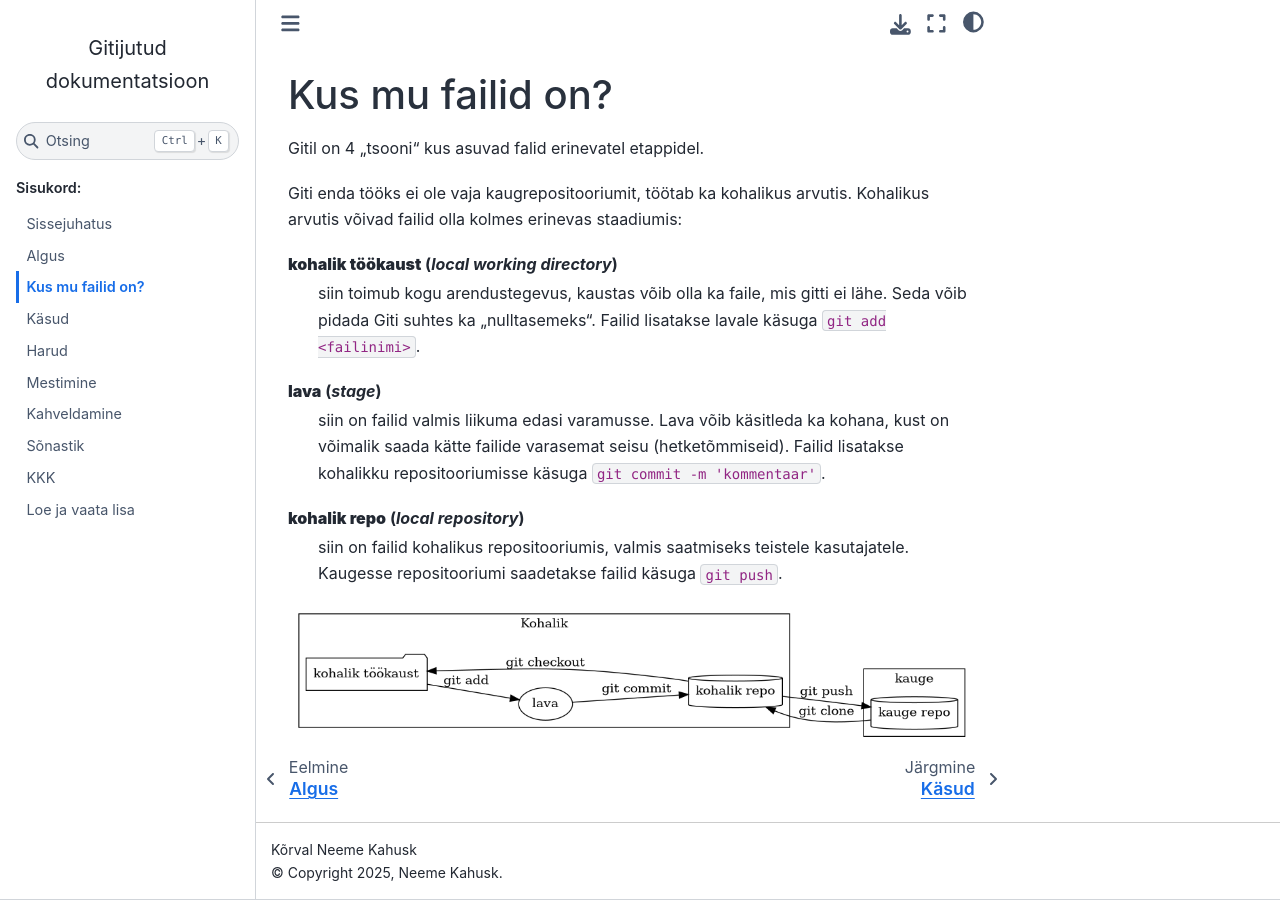
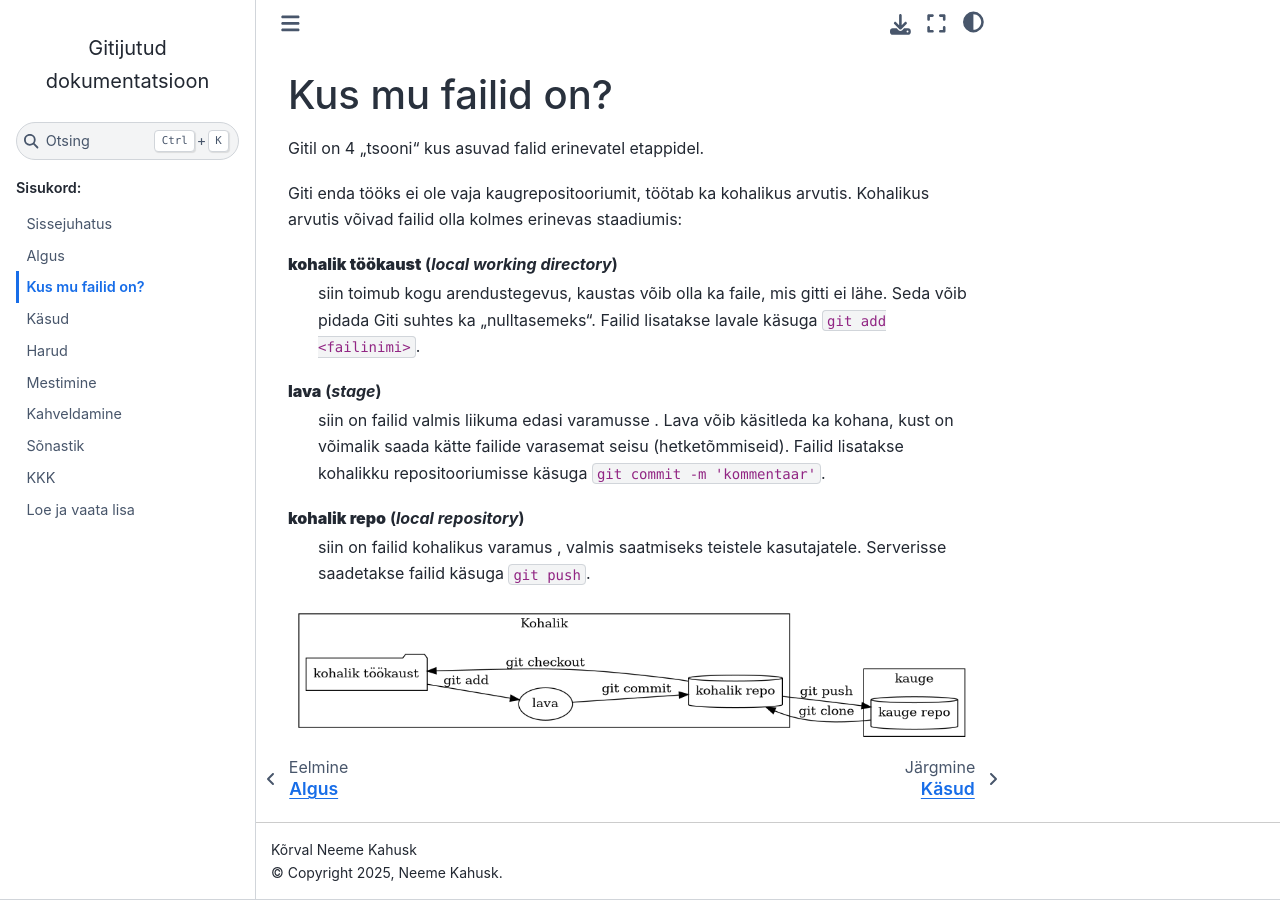
Before and after one commit to nemeek/gitijutud, a Sphinx documentation site: the page built from docs/failid.rst, in a window 1280 px wide. Built offline with Sphinx 7.4.7 and the Sphinx Book theme 1.1.4, drawn with Linux system fonts in a browser that asks for light colours.

Commit message:
varamu kui termin 2

```diff
--- a/docs/failid.rst
+++ b/docs/failid.rst
@@ -11,11 +11,11 @@ Kohalikus arvutis võivad failid olla kolmes erinevas staadiumis:
 	"nulltasemeks". Failid lisatakse lavale käsuga ``git add <failinimi>``.
 
 **lava** (*stage*)
-	siin on failid valmis liikuma edasi :term:`varamusse<varamu>`. Lava võib käsitleda ka kohana, kust on võimalik saada kätte
+	siin on failid valmis liikuma edasi :term:`varamusse<varamu>` . Lava võib käsitleda ka kohana, kust on võimalik saada kätte
 	failide varasemat seisu (hetketõmmiseid). Failid lisatakse kohalikku repositooriumisse käsuga ``git commit -m 'kommentaar'``.
 
 **kohalik repo** (*local repository*)
-       siin on failid kohalikus repositooriumis, valmis saatmiseks teistele kasutajatele. Kaugesse repositooriumi saadetakse failid käsuga ``git push``.
+       siin on failid kohalikus :term:`varamus<varamu>` , valmis saatmiseks teistele kasutajatele. Serverisse saadetakse failid käsuga ``git push``.
 
 
 .. graphviz::
```
